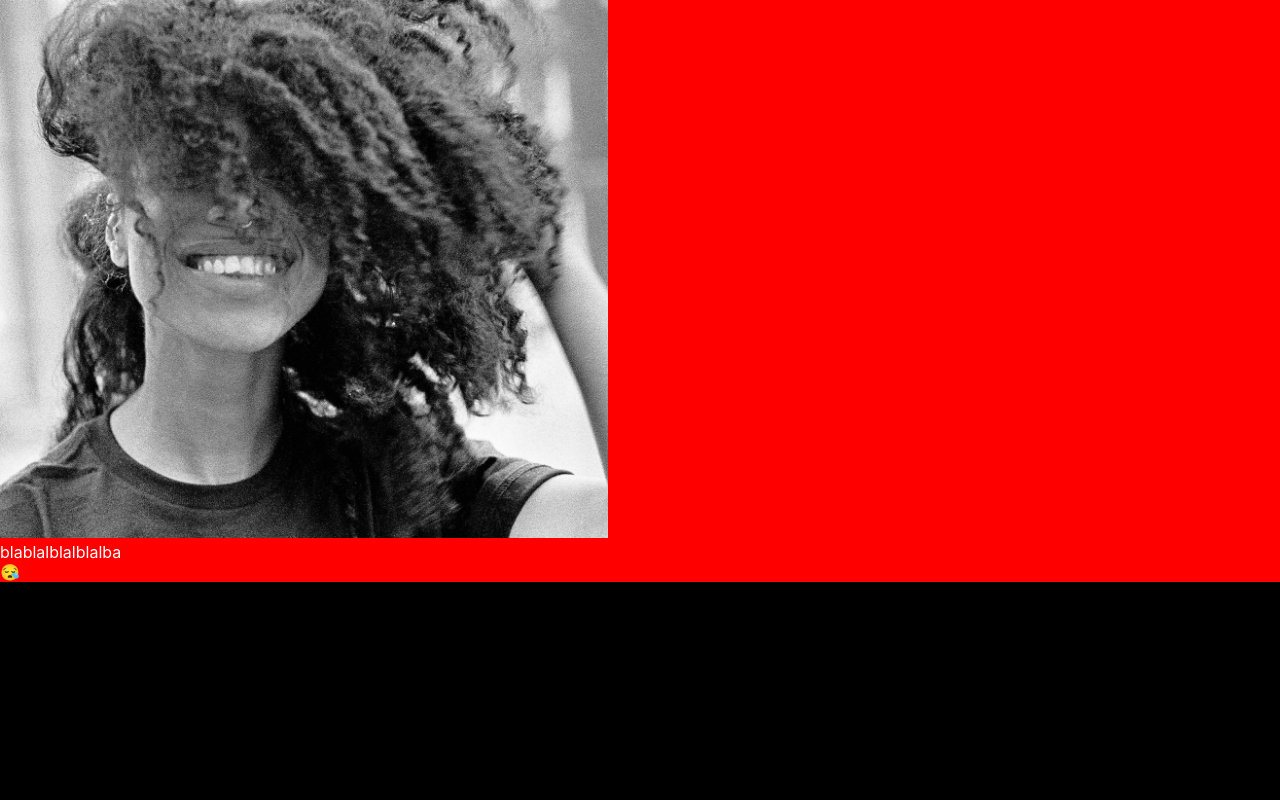
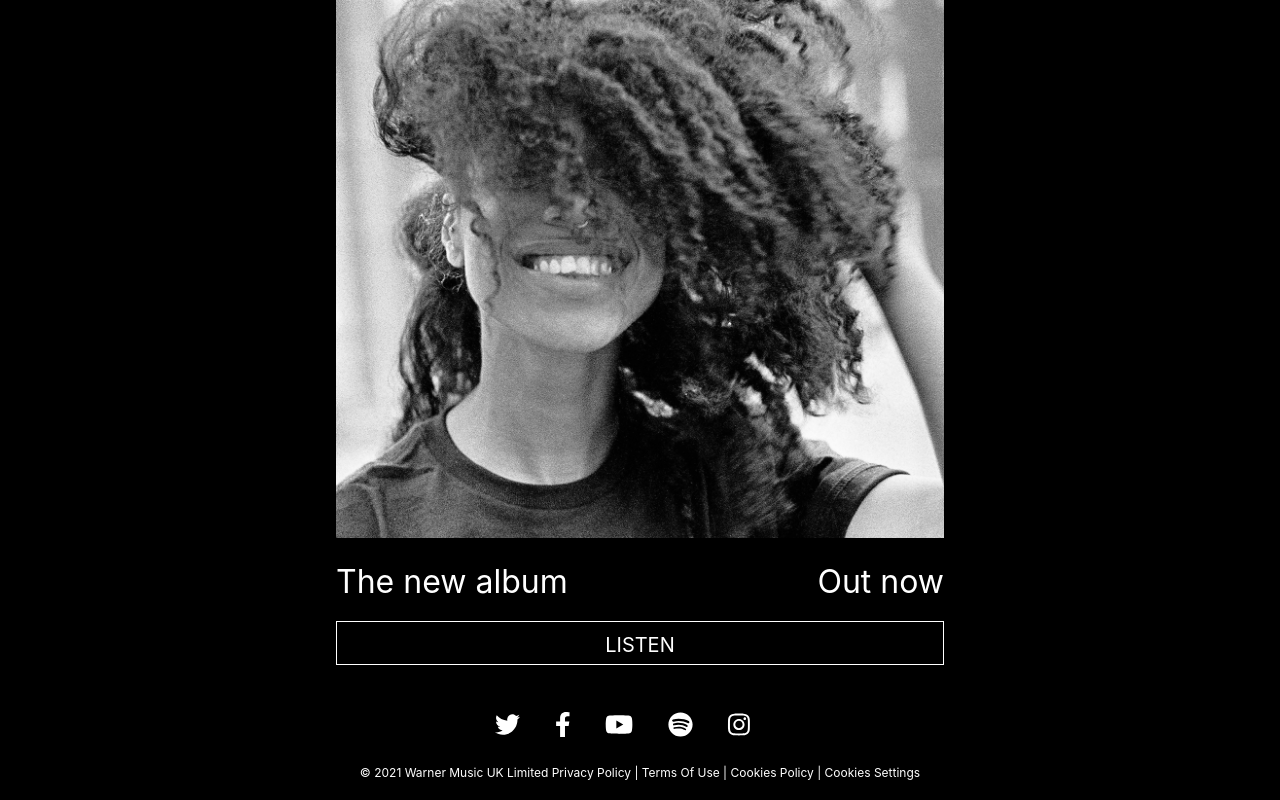
Before and after one commit to brandonporcel/lianne-react, a React (Create React App) app: page / in a window 1280 px wide. Shown: the part 218-1018 px from the top of the page. Before the commit the page ends 800 px from the top, so only its background shows below. Built offline with nearby package versions, Linux system fonts and the light colour scheme.

Commit message:
el home listo

```diff
--- a/package.json
+++ b/package.json
@@ -3,6 +3,10 @@
   "version": "0.1.0",
   "private": true,
   "dependencies": {
+    "@fortawesome/fontawesome-svg-core": "^1.2.35",
+    "@fortawesome/free-brands-svg-icons": "^5.15.3",
+    "@fortawesome/free-solid-svg-icons": "^5.15.3",
+    "@fortawesome/react-fontawesome": "^0.1.14",
     "@testing-library/jest-dom": "^5.11.4",
     "@testing-library/react": "^11.1.0",
     "@testing-library/user-event": "^12.1.10",
--- /dev/null
+++ b/src/components/Button.js
@@ -0,0 +1,20 @@
+import React from 'react';
+import styled from 'styled-components';
+const Atag = styled.a`
+	font-size: 20px;
+	font-weight: 400;
+	display: block;
+	border: 1px solid var(--white);
+	text-transform: uppercase;
+	padding: 11px 0 7px;
+	transition: all 0.5s ease-in-out;
+	cursor: pointer;
+	text-align: center;
+	&:hover {
+		color: var(--secondary-color);
+		border: 1px solid var(--secondary-color);
+	}
+`;
+export default function Button({ text }) {
+	return <Atag>{text}</Atag>;
+}
--- /dev/null
+++ b/src/components/Footer.js
@@ -0,0 +1,23 @@
+import React from 'react';
+import SocialIcon from './SocialIcon';
+import styled from 'styled-components';
+const FooterTag = styled.footer`
+	margin: 0 auto;
+	width: 608px;
+	padding: 20px 0;
+	.footer-text {
+		text-align: center;
+		font-size: 12px;
+	}
+`;
+export default function Footer() {
+	return (
+		<FooterTag>
+			<SocialIcon></SocialIcon>
+			<p className="footer-text">
+				© 2021 Warner Music UK Limited Privacy Policy | Terms Of Use | Cookies
+				Policy | Cookies Settings
+			</p>
+		</FooterTag>
+	);
+}
--- a/src/components/Home.js
+++ b/src/components/Home.js
@@ -1,37 +1,43 @@
 import React from 'react';
+import styled from 'styled-components';
 import img from '../img';
-import styled from 'styled-components';
-import SocialIcon from './SocialIcon';
+import Button from './Button';
+import Footer from './Footer';
+
 const SectionTag = styled.section`
-	background-color: red;
 	margin: 0 auto;
-	display: block;
+	width: 608px;
+	.newAlbumAndOutNow {
+		display: flex;
+		justify-content: space-between;
+		height: auto;
+		padding: 20px 0;
+		& span {
+			font-size: 32px;
+		}
+	}
 `;
 export default function Home() {
 	return (
 		<div>
 			<SectionTag>
-				<div className="logo-ctn">
+				<div>
 					<img src={img.purpleLogo} alt={img.whiteLogo} />
 				</div>
-				<div className="album-ctn">
-					<div className="album-img">
+				<div>
+					<div>
 						<img src={img.album} alt="" />
 					</div>
-					<div className="newAlbumAndOutNow"></div>
-					<div className="listenNow">{/* <a href="#"></a> */}</div>
+					<div className="newAlbumAndOutNow">
+						<span>The new album</span>
+						<span>Out now</span>
+					</div>
+					<div>
+						<Button text="LISTEN"></Button>
+					</div>
 				</div>
-				<footer>
-					<p>blablalblalblalba</p>
-					<p>
-						<SocialIcon></SocialIcon>
-						{/* <a href=""></a>
-						<a href=""></a>
-						<a href=""></a>
-						<a href=""></a> */}
-					</p>
-				</footer>
 			</SectionTag>
+			<Footer></Footer>
 		</div>
 	);
 }
--- a/src/components/SocialIcon.js
+++ b/src/components/SocialIcon.js
@@ -1,5 +1,65 @@
 import React from 'react';
+import { FontAwesomeIcon } from '@fortawesome/react-fontawesome';
+
+import styled from 'styled-components';
+import {
+	faFacebookF,
+	faSpotify,
+	faTwitter,
+	faYoutube,
+	faInstagram,
+} from '@fortawesome/free-brands-svg-icons';
+const SocialCtn = styled.p`
+	padding: 25px 0;
+	text-align: center;
+	a {
+		font-size: 25px;
+		margin-right: 35px;
+		transition: all 0.5s ease-in-out;
+		&:hover {
+			color: var(--secondary-color);
+		}
+	}
+`;
 
 export default function SocialIcon() {
-	return <div>😪</div>;
+	return (
+		<SocialCtn>
+			<a
+				href="https://twitter.com/liannelahavas"
+				rel="noreferrer"
+				target="_blank"
+			>
+				<FontAwesomeIcon icon={faTwitter}></FontAwesomeIcon>
+			</a>
+			<a
+				href="https://facebook.com/liannelahavas"
+				rel="noreferrer"
+				target="_blank"
+			>
+				<FontAwesomeIcon icon={faFacebookF}></FontAwesomeIcon>
+			</a>
+			<a
+				href="https://youtube.com/user/liannelahavas"
+				rel="noreferrer"
+				target="_blank"
+			>
+				<FontAwesomeIcon icon={faYoutube}></FontAwesomeIcon>
+			</a>
+			<a
+				href="https://spotify.com/liannelahavas"
+				rel="noreferrer"
+				target="_blank"
+			>
+				<FontAwesomeIcon icon={faSpotify}></FontAwesomeIcon>
+			</a>
+			<a
+				href="https://instagram.com/liannelahavas"
+				rel="noreferrer"
+				target="_blank"
+			>
+				<FontAwesomeIcon icon={faInstagram}></FontAwesomeIcon>
+			</a>
+		</SocialCtn>
+	);
 }
--- a/src/index.css
+++ b/src/index.css
@@ -3,10 +3,14 @@
 	padding: 0;
 	box-sizing: border-box;
 }
+:root {
+	--white: #fff;
+	--secondary-color: #b9a2c3;
+}
 body {
 	margin: 0;
 	background-color: #000;
-	color: #fff;
+	color: var(--white);
 	font-family: -apple-system, BlinkMacSystemFont, 'Segoe UI', 'Roboto',
 		sans-serif;
 	-webkit-font-smoothing: antialiased;
```
Also changed, not shown: 1 other file (tests, documents, lock files or other folders).
